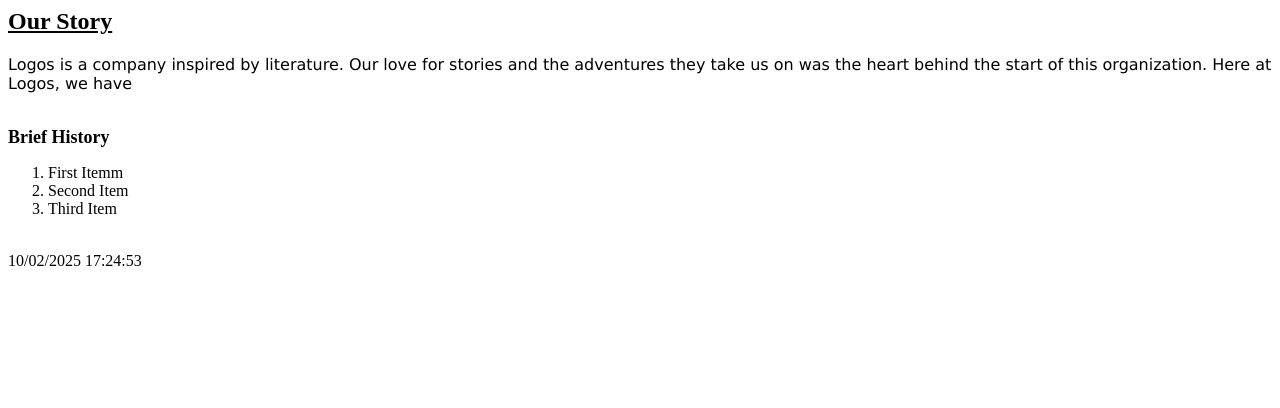
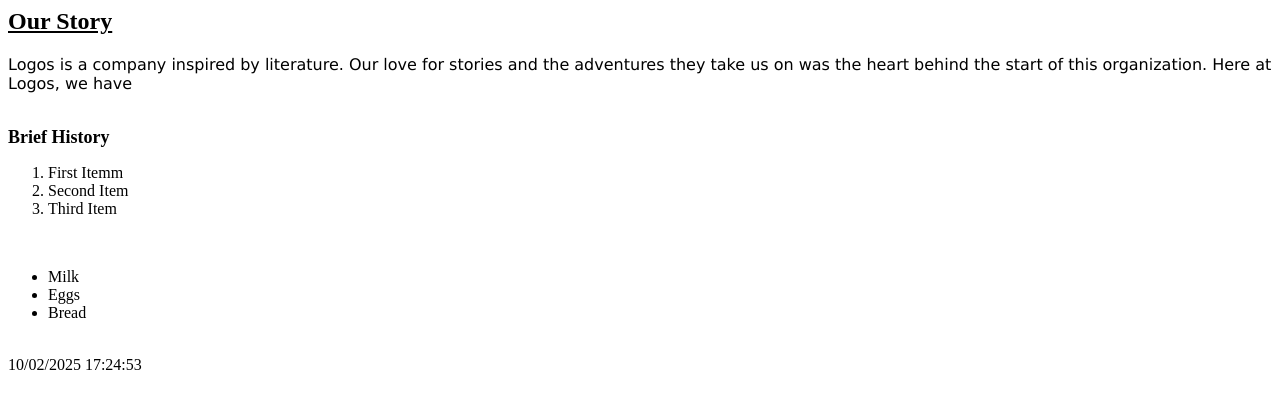
Before and after one commit to matthewasato/matthewasato.github.io, a plain HTML site: page frame_c.html in a window 1280 px wide. Drawn offline with Linux system fonts and the light colour scheme.

Commit message:
Update frame_c.html

```diff
--- a/frame_c.html
+++ b/frame_c.html
@@ -12,6 +12,12 @@
         <li>Third Item</li>
       </ol>
       <br>
+      <ul>
+        <li>Milk</li>
+        <li>Eggs</li>
+        <li>Bread</li>
+      </ul>
+      <br>
       <script>document.write(document.lastModified);</script>
     </body>
   </head>
```
